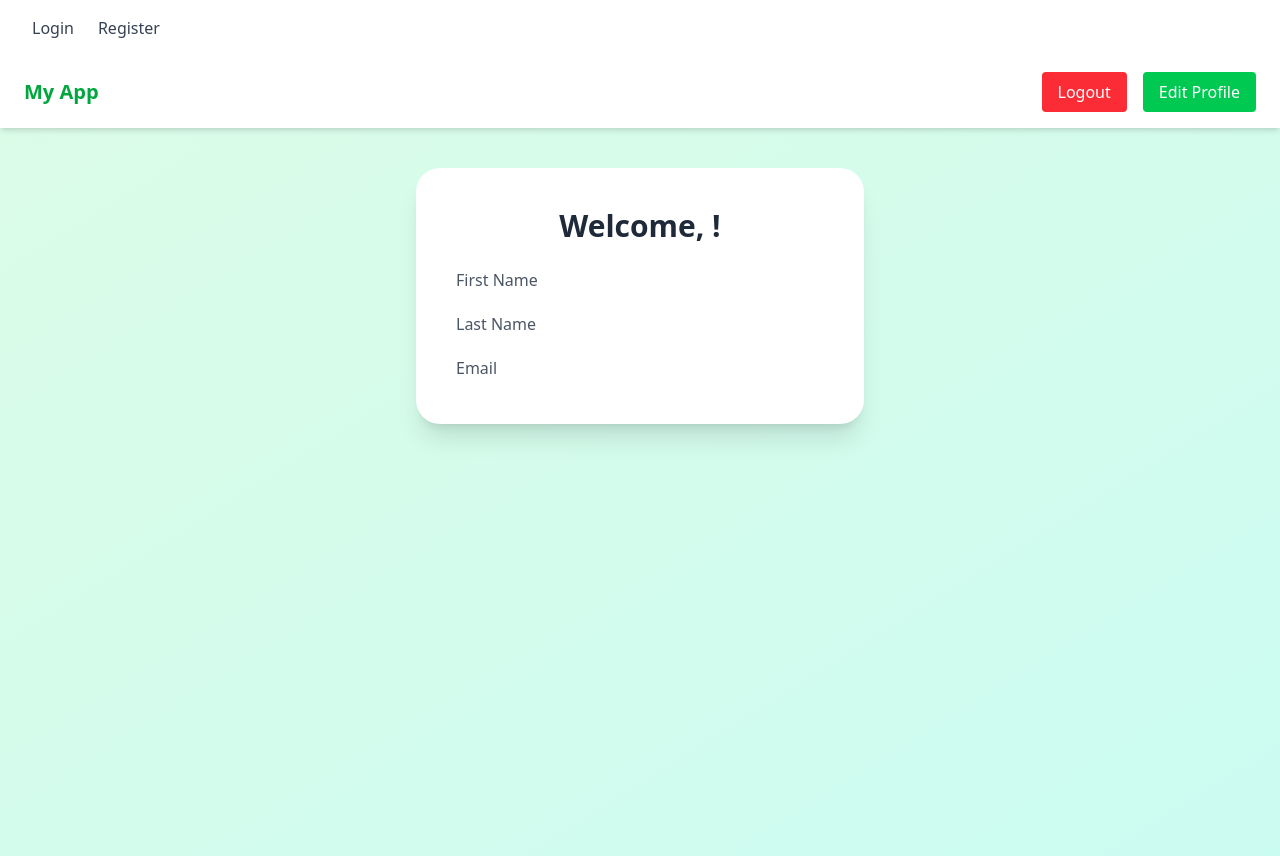
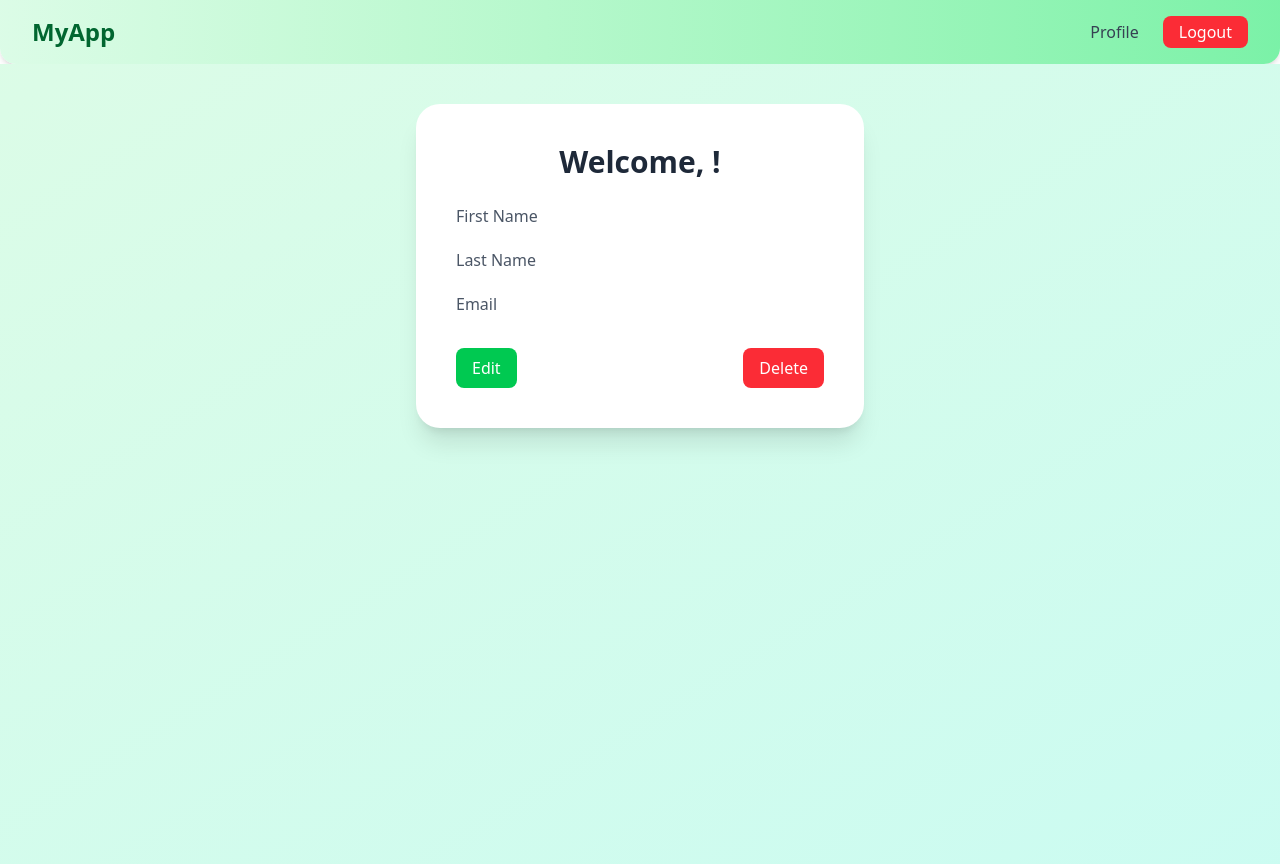
Before and after one commit to VithyaSuriya/Front-End, a React app in the folder registration/: page /profile in a window 1280 px wide. Built offline with nearby package versions, Linux system fonts and the light colour scheme; sample sign-in values are in the browser's storage; the HTML template or start-up script is replaced by a standard one.

Commit message:
Edit and Delete Features

```diff
--- a/registration/src/components/Login.jsx
+++ b/registration/src/components/Login.jsx
@@ -1,5 +1,5 @@
 import React, { useState } from "react";
-import { Eye, EyeOff } from "lucide-react";
+import { Eye, EyeOff, EyeOffIcon } from "lucide-react";
 import { toast } from "sonner";
 import { useNavigate, Link } from "react-router-dom";
 
@@ -62,7 +62,7 @@ export default function Login() {
             onClick={() => setShowPassword(!showPassword)}
             className="absolute right-3 top-9 text-gray-500 hover:text-gray-700"
           >
-            {showPassword ? <EyeOff size={20} /> : <Eye size={20} />}
+            {showPassword ? <Eye size={20} /> : <EyeOff size={20} />}
           </button>
         </div>
 
--- a/registration/src/components/Navbar.jsx
+++ b/registration/src/components/Navbar.jsx
@@ -1,16 +1,53 @@
 import React from "react";
-import { Link } from "react-router-dom";
+import { Link, useNavigate } from "react-router-dom";
+import { toast } from "sonner";
 
 export default function NavBar() {
+  const navigate = useNavigate();
+  const user = JSON.parse(localStorage.getItem("loggedInUser"));
+
+  const handleLogout = () => {
+    localStorage.removeItem("loggedInUser");
+    toast.success("Logged out successfully!");
+    navigate("/login");
+  };
+
   return (
-    <nav className="bg-white shadow-md py-4 px-8 flex justify-between items-center">
-      <div className="flex gap-6">
-        <Link to="/login" className="text-gray-700 hover:text-green-600 transition">
-          Login
-        </Link>
-        <Link to="/signup" className="text-gray-700 hover:text-green-600 transition">
-          Register
-        </Link>
+    <nav className="bg-gradient-to-r from-green-100 to-green-300 shadow-md py-4 px-8 flex justify-between items-center rounded-b-2xl">
+      <h1 className="text-2xl font-bold text-green-800">MyApp</h1>
+
+      <div className="flex gap-6 items-center">
+        {!user ? (
+          <>
+            <Link
+              to="/login"
+              className="text-gray-700 font-medium hover:text-green-700 transition"
+            >
+              Login
+            </Link>
+            <Link
+              to="/signup"
+              className="text-gray-700 font-medium hover:text-green-700 transition"
+            >
+              Register
+            </Link>
+          </>
+        ) : (
+          <>
+            <Link
+              to="/profile"
+              className="text-gray-700 font-medium hover:text-green-700 transition"
+            >
+              Profile
+            </Link>
+            <button
+              onClick={handleLogout}
+              className="bg-red-500 text-white px-4 py-1 rounded-lg hover:bg-red-600 transition"
+            >
+              Logout
+            </button>
+          </>
+        )}
       </div>
     </nav>
   );
--- a/registration/src/components/Profile.jsx
+++ b/registration/src/components/Profile.jsx
@@ -6,23 +6,53 @@ export default function Profile() {
   const navigate = useNavigate();
   const [user, setUser] = useState(null);
   const [loading, setLoading] = useState(true);
+  const [isEditing, setIsEditing] = useState(false);
+  const [editData, setEditData] = useState({});
   const [showLogoutConfirm, setShowLogoutConfirm] = useState(false);
+
 
   useEffect(() => {
     const loggedUser = JSON.parse(localStorage.getItem("loggedInUser"));
     if (loggedUser) {
       setUser(loggedUser);
+      setEditData(loggedUser);
     } else {
       navigate("/login");
     }
     setLoading(false);
   }, [navigate]);
 
+  const handleSave = () => {
+    const allUsers = JSON.parse(localStorage.getItem("users")) || [];
+    const updatedUsers = allUsers.map((u) =>
+      u.email === user.email ? editData : u
+    );
+
+    localStorage.setItem("users", JSON.stringify(updatedUsers));
+    localStorage.setItem("loggedInUser", JSON.stringify(editData));
+    setUser(editData);
+    setIsEditing(false);
+    toast.success("Profile updated successfully!");
+  };
+
+
+  const handleDelete = () => {
+    const confirmDelete = window.confirm("Are you sure you want to delete your account?");
+    if (confirmDelete) {
+      const allUsers = JSON.parse(localStorage.getItem("users")) || [];
+      const updatedUsers = allUsers.filter((u) => u.email !== user.email);
+      localStorage.setItem("users", JSON.stringify(updatedUsers));
+      localStorage.removeItem("loggedInUser");
+      toast.success("Account deleted!");
+      navigate("/login");
+    }
+  };
+
+
   const handleLogout = () => {
-    setShowLogoutConfirm(false);
     localStorage.removeItem("loggedInUser");
     toast.success("Logged out successfully!");
-    setTimeout(() => navigate("/login"), 1000);
+    navigate("/login");
   };
 
   if (loading) {
@@ -36,70 +66,119 @@ export default function Profile() {
   if (!user) return null;
 
   return (
-    <div className="min-h-screen bg-gradient-to-br from-green-100 to-teal-100 flex flex-col">
+    <div className="min-h-screen bg-gradient-to-br from-green-100 to-teal-100 flex flex-col items-center py-10 px-4">
       <Toaster position="top-right" richColors />
 
-      <nav
-        className="bg-white shadow-md py-4 px-6 flex justify-between items-center"
-        aria-label="Primary Navigation"
-      >
-        <h1 className="text-xl font-bold text-green-600">My App</h1>
-        <div className="space-x-4">
-          <button
-            onClick={() => setShowLogoutConfirm(true)}
-            className="bg-red-500 text-white px-4 py-2 rounded hover:bg-red-600 transition"
-            aria-haspopup="dialog"
-            aria-expanded={showLogoutConfirm}
-            aria-controls="logout-confirmation"
-          >
-            Logout
-          </button>
+      <div className="bg-white p-10 rounded-3xl shadow-xl w-full max-w-md space-y-6">
+        {!isEditing ? (
+          <>
+            <h2 className="text-3xl font-bold text-center text-gray-800">
+              Welcome, {user.firstName}!
+            </h2>
 
-          <button
-            onClick={() => alert("Edit Profile functionality coming soon!")}
-            className="bg-green-500 text-white px-4 py-2 rounded hover:bg-green-600 transition"
-          >
-            Edit Profile
-          </button>
-        </div>
-      </nav>
+            <div className="space-y-5">
+              <div>
+                <label className="block text-gray-600 font-medium mb-1">
+                  First Name
+                </label>
+                <p className="text-gray-800 text-lg">{user.firstName}</p>
+              </div>
 
-      <main className="flex flex-col items-center mt-10 flex-1 px-4 sm:px-0">
-        <div className="card bg-white p-10 rounded-3xl shadow-xl w-full max-w-md space-y-6">
-          <h2 className="text-3xl font-bold text-center text-gray-800">
-            Welcome, {user.firstName}!
-          </h2>
-          <div className="space-y-5">
-            <div>
-              <label className="block text-gray-600 font-medium mb-1">First Name</label>
-              <p className="text-gray-800 text-lg">{user.firstName}</p>
+              <div>
+                <label className="block text-gray-600 font-medium mb-1">
+                  Last Name
+                </label>
+                <p className="text-gray-800 text-lg">{user.lastName}</p>
+              </div>
+
+              <div>
+                <label className="block text-gray-600 font-medium mb-1">
+                  Email
+                </label>
+                <p className="text-gray-800 text-lg">{user.email}</p>
+              </div>
             </div>
-            <div>
-              <label className="block text-gray-600 font-medium mb-1">Last Name</label>
-              <p className="text-gray-800 text-lg">{user.lastName}</p>
+
+            <div className="flex justify-between mt-8">
+              <button
+                onClick={() => setIsEditing(true)}
+                className="bg-green-500 text-white px-4 py-2 rounded-lg hover:bg-green-600 transition"
+              >
+                Edit
+              </button>
+
+              <button
+                onClick={handleDelete}
+                className="bg-red-500 text-white px-4 py-2 rounded-lg hover:bg-red-600 transition"
+              >
+                Delete
+              </button>
+
             </div>
-            <div>
-              <label className="block text-gray-600 font-medium mb-1">Email</label>
-              <p className="text-gray-800 text-lg">{user.email}</p>
+          </>
+        ) : (
+          <>
+            <h2 className="text-2xl font-bold text-center text-gray-800">
+              Edit Profile
+            </h2>
+
+            <div className="space-y-4">
+              <input
+                type="text"
+                value={editData.firstName}
+                onChange={(e) =>
+                  setEditData({ ...editData, firstName: e.target.value })
+                }
+                placeholder="First Name"
+                className="w-full p-2 border rounded"
+              />
+              <input
+                type="text"
+                value={editData.lastName}
+                onChange={(e) =>
+                  setEditData({ ...editData, lastName: e.target.value })
+                }
+                placeholder="Last Name"
+                className="w-full p-2 border rounded"
+              />
+              <input
+                type="email"
+                value={editData.email}
+                onChange={(e) =>
+                  setEditData({ ...editData, email: e.target.value })
+                }
+                placeholder="Email"
+                className="w-full p-2 border rounded"
+              />
             </div>
-          </div>
-        </div>
-      </main>
 
-      {/* Logout Confirmation Modal */}
+            <div className="flex justify-end space-x-3 mt-6">
+              <button
+                onClick={() => setIsEditing(false)}
+                className="px-4 py-2 rounded border border-gray-400 hover:bg-gray-200"
+              >
+                Cancel
+              </button>
+              <button
+                onClick={handleSave}
+                className="px-4 py-2 rounded bg-green-500 text-white hover:bg-green-600"
+              >
+                Save
+              </button>
+            </div>
+          </>
+        )}
+      </div>
+
+
       {showLogoutConfirm && (
-        <div
-          id="logout-confirmation"
-          role="dialog"
-          aria-modal="true"
-          aria-labelledby="logoutDialogTitle"
-          className="fixed inset-0 flex items-center justify-center bg-black bg-opacity-40 z-50"
-        >
+        <div className="fixed inset-0 flex items-center justify-center bg-black bg-opacity-40 z-50">
           <div className="bg-white rounded-xl p-8 w-11/12 max-w-md shadow-lg">
-            <h3 id="logoutDialogTitle" className="text-2xl font-semibold mb-4">
+            <h3 className="text-2xl font-semibold mb-4 text-gray-800">
               Confirm Logout
             </h3>
-            <p className="mb-6">Are you sure you want to log out?</p>
+            <p className="mb-6 text-gray-600">Are you sure you want to log out?</p>
+
             <div className="flex justify-end space-x-4">
               <button
                 onClick={() => setShowLogoutConfirm(false)}
--- a/registration/src/components/Registration.jsx
+++ b/registration/src/components/Registration.jsx
@@ -29,8 +29,8 @@ export default function Registration() {
   };
 
   return (
-    <div className="min-h-screen flex items-center justify-center bg-gradient-to-br from-green-100 to-teal-100">
-      <Toaster position="top-right" richColors />
+    <div className="min-h-screen flex items-center justify-center bg-gradient-to- from-green-100 to-red-100">
+
       <div className="bg-white p-10 rounded-2xl shadow-xl w-full max-w-md space-y-6">
         <h2 className="text-3xl font-bold text-center text-gray-800">
           Create Account
```
